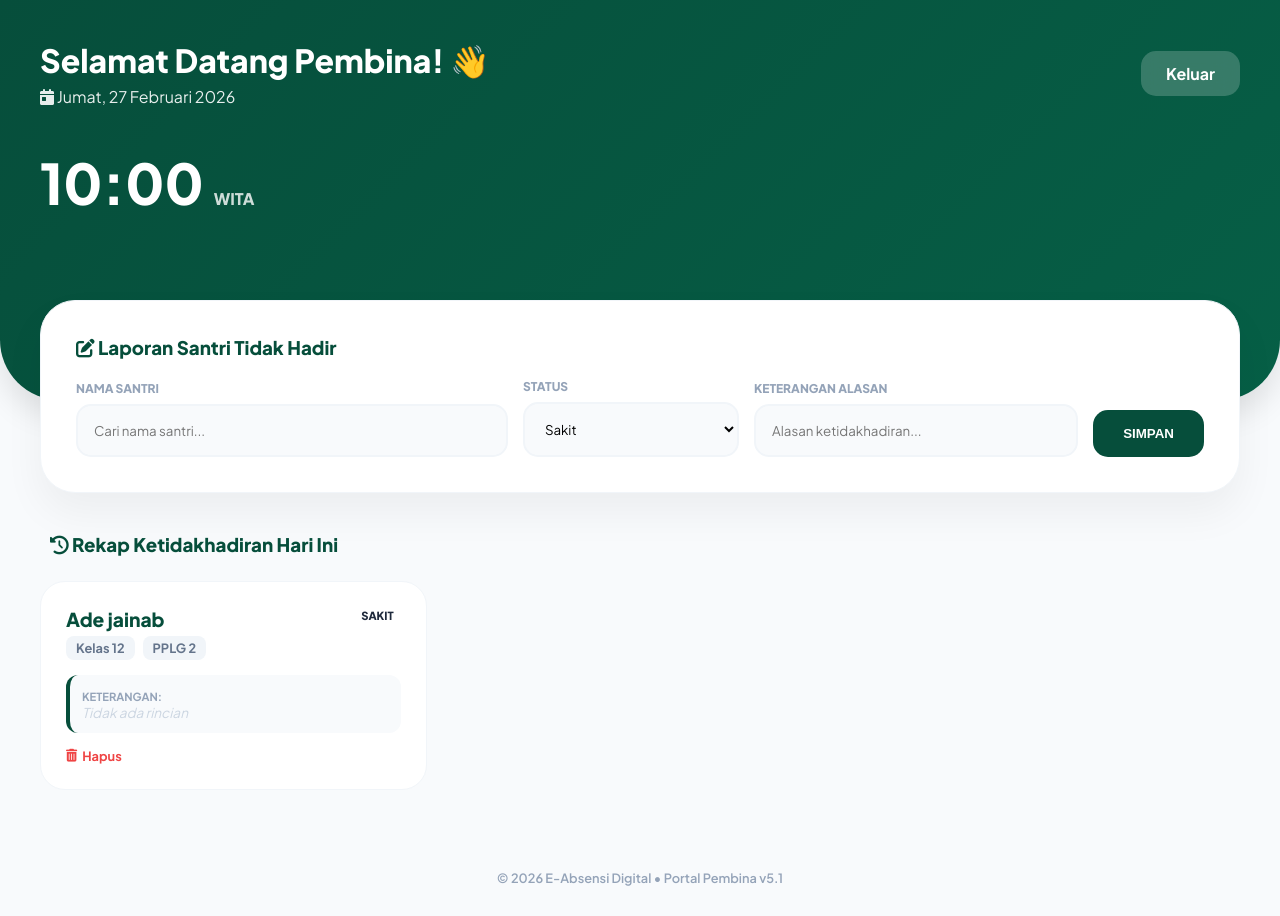
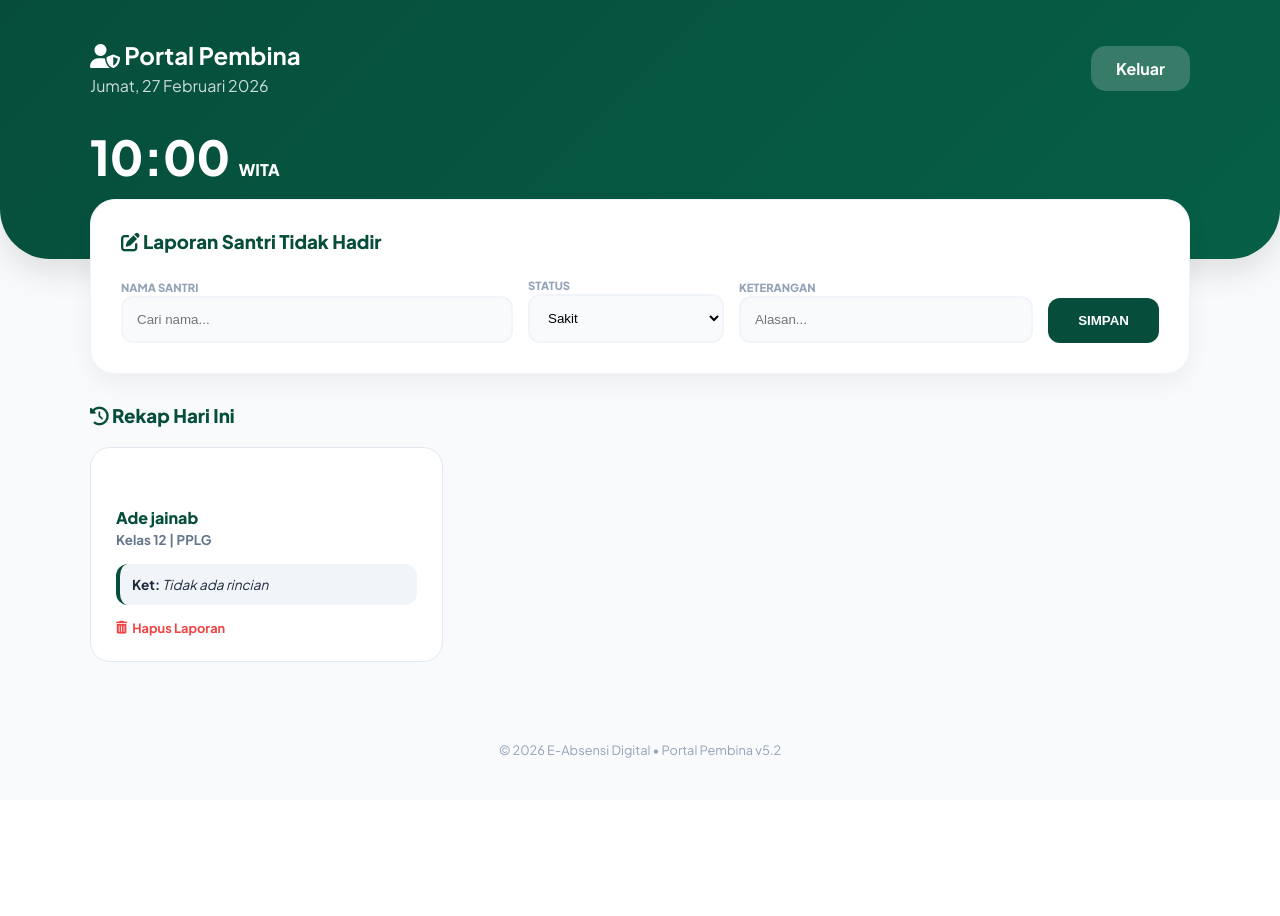
Before and after one commit to zahrawahar/projek-asesmen, a PHP site: page /pembina.php in a window 1280 px wide. After the commit the page ends 758 px from the top, so only its background shows below. Run offline with PHP 8.4, Linux system fonts and the light colour scheme; a user stored in the database is signed in; data comes from the database, SQL or seed files in the repository.

Commit message:
commit pertama

```diff
--- a/db_absen/pembina.php
+++ b/db_absen/pembina.php
@@ -1,16 +1,19 @@
 <?php
-session_start();
+// 1. Inisialisasi Session & Koneksi (Harus di paling atas)
+if (session_status() === PHP_SESSION_NONE) {
+    session_start();
+}
 include 'koneksi.php';
 
 date_default_timezone_set('Asia/Makassar');
 
-// 1. PROTEKSI HALAMAN
+// 2. Proteksi Halaman
 if (!isset($_SESSION['role']) || $_SESSION['role'] != 'pembina') {
     header("Location: login.php");
     exit;
 }
 
-// Fungsi Tanggal Indonesia
+// 3. Fungsi Tanggal Indonesia
 function tgl_indo($tanggal)
 {
     $bulan = [1 => 'Januari', 'Februari', 'Maret', 'April', 'Mei', 'Juni', 'Juli', 'Agustus', 'September', 'Oktober', 'November', 'Desember'];
@@ -20,30 +23,36 @@ function tgl_indo($tanggal)
     return $hari[$num_hari] . ', ' . $split[2] . ' ' . $bulan[(int)$split[1]] . ' ' . $split[0];
 }
 
-// 2. LOGIKA KIRIM LAPORAN
+// 4. Logika Kirim Laporan (Simpan/Update)
 if (isset($_POST['kirim_laporan'])) {
     $tgl = date('Y-m-d');
     $nama_input = mysqli_real_escape_string($conn, $_POST['nama_siswa']);
-    $status = $_POST['status'];
+    $status = mysqli_real_escape_string($conn, $_POST['status']);
     $ket = mysqli_real_escape_string($conn, $_POST['keterangan']);
 
+    // Cari ID Siswa
     $cari_siswa = mysqli_query($conn, "SELECT id FROM siswas WHERE nama = '$nama_input' LIMIT 1");
     if ($data_siswa = mysqli_fetch_assoc($cari_siswa)) {
         $id_siswa = $data_siswa['id'];
 
+        // Cek duplikasi di hari yang sama
         $cek = mysqli_query($conn, "SELECT id FROM absensi WHERE id_siswa = '$id_siswa' AND tanggal = '$tgl'");
+
         if (mysqli_num_rows($cek) > 0) {
             $q = "UPDATE absensi SET status = '$status', keterangan = '$ket' WHERE id_siswa = '$id_siswa' AND tanggal = '$tgl'";
         } else {
             $q = "INSERT INTO absensi (id_siswa, tanggal, status, keterangan) VALUES ('$id_siswa', '$tgl', '$status', '$ket')";
         }
-        mysqli_query($conn, $q);
+
+        if (mysqli_query($conn, $q)) {
+            $_SESSION['notif'] = "Berhasil memperbarui data $nama_input";
+        }
     }
     header("Location: pembina.php");
     exit;
 }
 
-// Fitur Hapus
+// 5. Fitur Hapus
 if (isset($_GET['hapus'])) {
     $id_hapus = mysqli_real_escape_string($conn, $_GET['hapus']);
     mysqli_query($conn, "DELETE FROM absensi WHERE id = '$id_hapus'");
@@ -58,13 +67,14 @@ if (isset($_GET['hapus'])) {
 <head>
     <meta charset="UTF-8">
     <meta name="viewport" content="width=device-width, initial-scale=1.0">
-    <title>E-Absen | Pembina Dashboard</title>
+    <title>Portal Pembina | E-Absensi</title>
     <link href="https://fonts.googleapis.com/css2?family=Plus+Jakarta+Sans:wght@400;600;700;800&display=swap" rel="stylesheet">
     <link rel="stylesheet" href="https://cdnjs.cloudflare.com/ajax/libs/font-awesome/6.4.0/css/all.min.css">
     <style>
         :root {
             --primary: #064e3b;
             --accent: #10b981;
+            --danger: #ef4444;
         }
 
         body {
@@ -74,49 +84,30 @@ if (isset($_GET['hapus'])) {
             color: #1e293b;
         }
 
-        .hero {
+        .hero-header {
             background: linear-gradient(135deg, #064e3b 0%, #065f46 100%);
-            height: 320px;
-            border-radius: 0 0 60px 60px;
             padding: 40px 20px;
             color: white;
+            border-radius: 0 0 50px 50px;
             box-shadow: 0 15px 30px rgba(0, 0, 0, 0.1);
         }
 
         .container {
-            max-width: 1200px;
+            max-width: 1100px;
             margin: 0 auto;
         }
 
-        .header-nav {
-            display: flex;
-            justify-content: space-between;
-            align-items: center;
-        }
-
-        .welcome-text h2 {
-            font-size: 2rem;
-            font-weight: 800;
-            margin: 0;
-        }
-
-        .welcome-text p {
-            opacity: 0.9;
-            font-size: 1rem;
-            margin: 5px 0 0;
-        }
-
         .main-wrapper {
-            margin-top: -100px;
+            margin-top: -60px;
             padding: 0 20px 50px;
         }
 
         .glass-card {
             background: white;
-            border-radius: 35px;
-            padding: 35px;
-            box-shadow: 0 20px 40px rgba(0, 0, 0, 0.05);
-            margin-bottom: 40px;
+            padding: 30px;
+            border-radius: 25px;
+            box-shadow: 0 10px 25px rgba(0, 0, 0, 0.05);
+            margin-bottom: 30px;
             border: 1px solid #f1f5f9;
         }
 
@@ -124,28 +115,18 @@ if (isset($_GET['hapus'])) {
             display: grid;
             grid-template-columns: 2fr 1fr 1.5fr auto;
             gap: 15px;
-            align-items: end;
-        }
-
-        .input-box label {
-            display: block;
-            font-size: 0.75rem;
-            font-weight: 800;
-            color: #94a3b8;
-            margin-bottom: 8px;
-            text-transform: uppercase;
+            align-items: flex-end;
         }
 
         .input-style {
             width: 100%;
-            padding: 16px;
-            border-radius: 15px;
+            padding: 14px;
+            border-radius: 12px;
             border: 2px solid #f1f5f9;
             background: #f8fafc;
-            font-family: inherit;
-            box-sizing: border-box;
             outline: none;
             transition: 0.3s;
+            box-sizing: border-box;
         }
 
         .input-style:focus {
@@ -157,8 +138,8 @@ if (isset($_GET['hapus'])) {
             background: var(--primary);
             color: white;
             border: none;
-            padding: 16px 30px;
-            border-radius: 15px;
+            padding: 15px 30px;
+            border-radius: 12px;
             font-weight: 800;
             cursor: pointer;
             transition: 0.3s;
@@ -166,106 +147,72 @@ if (isset($_GET['hapus'])) {
 
         .btn-save:hover {
             transform: translateY(-3px);
-            box-shadow: 0 10px 20px rgba(0, 0, 0, 0.2);
+            box-shadow: 0 8px 15px rgba(0, 0, 0, 0.2);
         }
 
-        /* Rekap Grid ke Samping */
         .rekap-grid {
             display: grid;
-            grid-template-columns: repeat(auto-fill, minmax(350px, 1fr));
+            grid-template-columns: repeat(auto-fill, minmax(320px, 1fr));
             gap: 20px;
-            margin-top: 25px;
         }
 
         .card-item {
             background: white;
-            border-radius: 25px;
             padding: 25px;
-            border: 1px solid #f1f5f9;
-            transition: 0.3s ease;
+            border-radius: 20px;
             position: relative;
-            display: flex;
-            flex-direction: column;
+            border: 1px solid #e2e8f0;
+            transition: 0.3s;
         }
 
         .card-item:hover {
-            transform: translateY(-8px);
-            box-shadow: 0 15px 30px rgba(0, 0, 0, 0.08);
+            transform: translateY(-5px);
             border-color: var(--accent);
         }
 
         .badge {
-            position: absolute;
-            top: 20px;
-            right: 20px;
-            padding: 6px 12px;
-            border-radius: 10px;
+            padding: 5px 12px;
+            border-radius: 8px;
+            font-size: 0.7rem;
             font-weight: 800;
-            font-size: 0.7rem;
+            color: white;
             text-transform: uppercase;
+            margin-bottom: 10px;
+            display: inline-block;
         }
 
         .Sakit {
-            background: #fef9c3;
-            color: #854d0e;
+            background: #fbbf24;
         }
 
         .Izin {
-            background: #dcfce7;
-            color: #166534;
+            background: #3b82f6;
         }
 
         .Alfa {
-            background: #fee2e2;
-            color: #991b1b;
-        }
-
-        .name {
-            font-size: 1.2rem;
-            font-weight: 800;
-            color: var(--primary);
-            margin: 0 0 5px;
-            padding-right: 60px;
-        }
-
-        .meta {
-            font-size: 0.8rem;
-            color: #64748b;
-            font-weight: 700;
-            display: flex;
-            flex-wrap: wrap;
-            gap: 8px;
-        }
-
-        .tag-info {
-            background: #f1f5f9;
-            padding: 4px 10px;
-            border-radius: 8px;
+            background: #ef4444;
         }
 
         .note-box {
-            margin-top: 15px;
+            background: #f1f5f9;
             padding: 12px;
-            background: #f8fafc;
             border-radius: 12px;
+            margin: 15px 0;
             font-size: 0.85rem;
-            color: #475569;
             border-left: 4px solid var(--primary);
-            flex-grow: 1;
         }
 
         .btn-del {
-            margin-top: 15px;
-            color: #ef4444;
+            color: var(--danger);
             text-decoration: none;
             font-size: 0.8rem;
             font-weight: 700;
-            display: inline-flex;
+            display: flex;
             align-items: center;
             gap: 5px;
         }
 
-        @media (max-width: 850px) {
+        @media (max-width: 900px) {
             .form-row {
                 grid-template-columns: 1fr;
             }
@@ -275,42 +222,39 @@ if (isset($_GET['hapus'])) {
 
 <body>
 
-    <div class="hero">
+    <div class="hero-header">
         <div class="container">
-            <div class="header-nav">
-                <div class="welcome-text">
-                    <h2>Selamat Datang Pembina! 👋</h2>
-                    <p><i class="fas fa-calendar-day"></i> <?= tgl_indo(date('Y-m-d')); ?></p>
+            <div style="display:flex; justify-content:space-between; align-items:center;">
+                <div>
+                    <h2 style="margin:0;"><i class="fas fa-user-shield"></i> Portal Pembina</h2>
+                    <p style="margin:5px 0 0; opacity:0.8;"><?= tgl_indo(date('Y-m-d')); ?></p>
                 </div>
                 <a href="logout.php" style="color:white; text-decoration:none; background:rgba(255,255,255,0.2); padding:12px 25px; border-radius:15px; font-weight:700; backdrop-filter:blur(10px);">Keluar</a>
             </div>
-            <h1 style="margin-top:40px; font-size:3.5rem; font-weight:900;"><?= date('H:i'); ?> <small style="font-size:1rem; opacity:0.8;">WITA</small></h1>
+            <h1 style="margin-top:30px; font-size:3rem; font-weight:900;"><?= date('H:i'); ?> <small style="font-size:1rem;">WITA</small></h1>
         </div>
     </div>
 
     <div class="main-wrapper">
         <div class="container">
-
             <div class="glass-card">
                 <h3 style="margin:0 0 20px; color:var(--primary); font-weight:800;"><i class="fas fa-edit"></i> Laporan Santri Tidak Hadir</h3>
                 <form action="" method="POST" autocomplete="off">
                     <div class="form-row">
                         <div class="input-box">
-                            <label>Nama Santri</label>
-                            <input type="text" name="nama_siswa" list="siswaList" class="input-style" placeholder="Cari nama santri..." required>
+                            <label style="font-size: 0.7rem; font-weight: 800; color: #94a3b8; text-transform: uppercase;">Nama Santri</label>
+                            <input type="text" name="nama_siswa" list="siswaList" class="input-style" placeholder="Cari nama..." required>
                             <datalist id="siswaList">
                                 <?php
-                                $res = mysqli_query($conn, "SELECT nama, kelas, jurusan, nomor_kelas FROM siswas ORDER BY nama ASC");
+                                $res = mysqli_query($conn, "SELECT nama, kelas, jurusan FROM siswas ORDER BY nama ASC");
                                 while ($r = mysqli_fetch_assoc($res)) {
-                                    // Menambahkan SPASI antara Jurusan dan Nomor Kelas
-                                    $detail = $r['jurusan'] . " " . $r['nomor_kelas'];
-                                    echo "<option value='" . htmlspecialchars($r['nama']) . "'>Kelas " . $r['kelas'] . " (" . $detail . ")</option>";
+                                    echo "<option value='" . htmlspecialchars($r['nama']) . "'>Kelas " . $r['kelas'] . " (" . $r['jurusan'] . ")</option>";
                                 }
                                 ?>
                             </datalist>
                         </div>
                         <div class="input-box">
-                            <label>Status</label>
+                            <label style="font-size: 0.7rem; font-weight: 800; color: #94a3b8; text-transform: uppercase;">Status</label>
                             <select name="status" class="input-style">
                                 <option value="Sakit">Sakit</option>
                                 <option value="Izin">Izin</option>
@@ -318,61 +262,50 @@ if (isset($_GET['hapus'])) {
                             </select>
                         </div>
                         <div class="input-box">
-                            <label>Keterangan Alasan</label>
-                            <input type="text" name="keterangan" class="input-style" placeholder="Alasan ketidakhadiran...">
+                            <label style="font-size: 0.7rem; font-weight: 800; color: #94a3b8; text-transform: uppercase;">Keterangan</label>
+                            <input type="text" name="keterangan" class="input-style" placeholder="Alasan...">
                         </div>
                         <button type="submit" name="kirim_laporan" class="btn-save">SIMPAN</button>
                     </div>
                 </form>
             </div>
 
-            <h3 style="color:var(--primary); font-weight:800; margin-left:10px;">
-                <i class="fas fa-history"></i> Rekap Ketidakhadiran Hari Ini
-            </h3>
-
+            <h3 style="color:var(--primary); font-weight:800; margin-bottom:20px;"><i class="fas fa-history"></i> Rekap Hari Ini</h3>
             <div class="rekap-grid">
                 <?php
                 $today = date('Y-m-d');
-                $q = mysqli_query($conn, "SELECT a.*, s.nama, s.kelas, s.jurusan, s.nomor_kelas
-                                     FROM absensi a
-                                     JOIN siswas s ON a.id_siswa = s.id
-                                     WHERE a.tanggal = '$today' AND a.status != 'hadir'
-                                     ORDER BY a.id DESC");
+                $q = mysqli_query($conn, "SELECT a.*, s.nama, s.kelas, s.jurusan
+                                          FROM absensi a JOIN siswas s ON a.id_siswa = s.id
+                                          WHERE a.tanggal = '$today' AND a.status != 'hadir'
+                                          ORDER BY a.id DESC");
 
                 if (mysqli_num_rows($q) > 0):
                     while ($row = mysqli_fetch_assoc($q)): ?>
                         <div class="card-item">
                             <span class="badge <?= $row['status']; ?>"><?= $row['status']; ?></span>
-                            <div>
-                                <h4 class="name"><?= htmlspecialchars($row['nama']); ?></h4>
-                                <div class="meta">
-                                    <span class="tag-info">Kelas <?= $row['kelas']; ?></span>
-                                    <span class="tag-info"><?= $row['jurusan']; ?> <?= $row['nomor_kelas']; ?></span>
-                                </div>
-                            </div>
+                            <h4 style="margin:0; color:var(--primary); font-weight:800;"><?= htmlspecialchars($row['nama']); ?></h4>
+                            <small style="color:#64748b; font-weight:700;">Kelas <?= $row['kelas']; ?> | <?= $row['jurusan']; ?></small>
 
                             <div class="note-box">
-                                <b style="font-size: 0.7rem; color: #94a3b8; text-transform: uppercase;">Keterangan:</b><br>
-                                <?= htmlspecialchars($row['keterangan']) ?: '<i style="color:#cbd5e1">Tidak ada rincian</i>'; ?>
+                                <strong>Ket:</strong> <?= !empty($row['keterangan']) ? htmlspecialchars($row['keterangan']) : '<i>Tidak ada rincian</i>'; ?>
                             </div>
 
                             <a href="pembina.php?hapus=<?= $row['id']; ?>" class="btn-del" onclick="return confirm('Hapus data ini?')">
-                                <i class="fas fa-trash-alt"></i> Hapus
+                                <i class="fas fa-trash-alt"></i> Hapus Laporan
                             </a>
                         </div>
                     <?php endwhile;
                 else: ?>
-                    <div style="grid-column: 1/-1; text-align: center; padding: 60px; background: white; border-radius: 30px; color: #94a3b8; border: 2px dashed #e2e8f0;">
-                        <i class="fas fa-check-circle" style="font-size: 3rem; margin-bottom: 15px; opacity: 0.2;"></i>
-                        <p style="font-weight: 700;">Belum ada laporan ketidakhadiran untuk hari ini.</p>
+                    <div style="grid-column: 1/-1; text-align: center; padding: 50px; background: white; border-radius: 20px; color: #94a3b8; border: 2px dashed #e2e8f0;">
+                        <p>Belum ada laporan ketidakhadiran hari ini.</p>
                     </div>
                 <?php endif; ?>
             </div>
         </div>
     </div>
 
-    <footer style="text-align:center; padding:30px; color:#94a3b8; font-size:0.8rem; font-weight:600;">
-        &copy; <?= date('Y'); ?> E-Absensi Digital • Portal Pembina v5.1
+    <footer style="text-align:center; padding:30px; color:#94a3b8; font-size:0.8rem;">
+        &copy; <?= date('Y'); ?> E-Absensi Digital • Portal Pembina v5.2
     </footer>
 
 </body>
```
Also changed, not shown: db_absen/simpan_absen.php (+31 -14 lines), db_absen/walikelas.php (+188 -154 lines).
